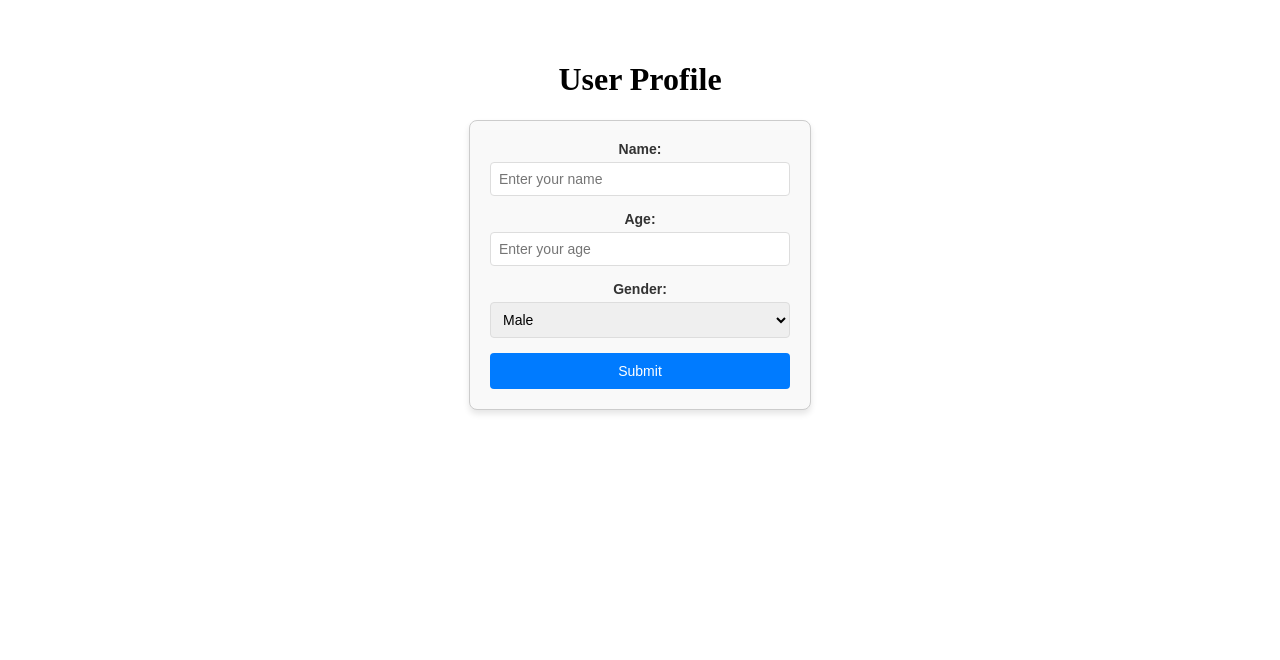
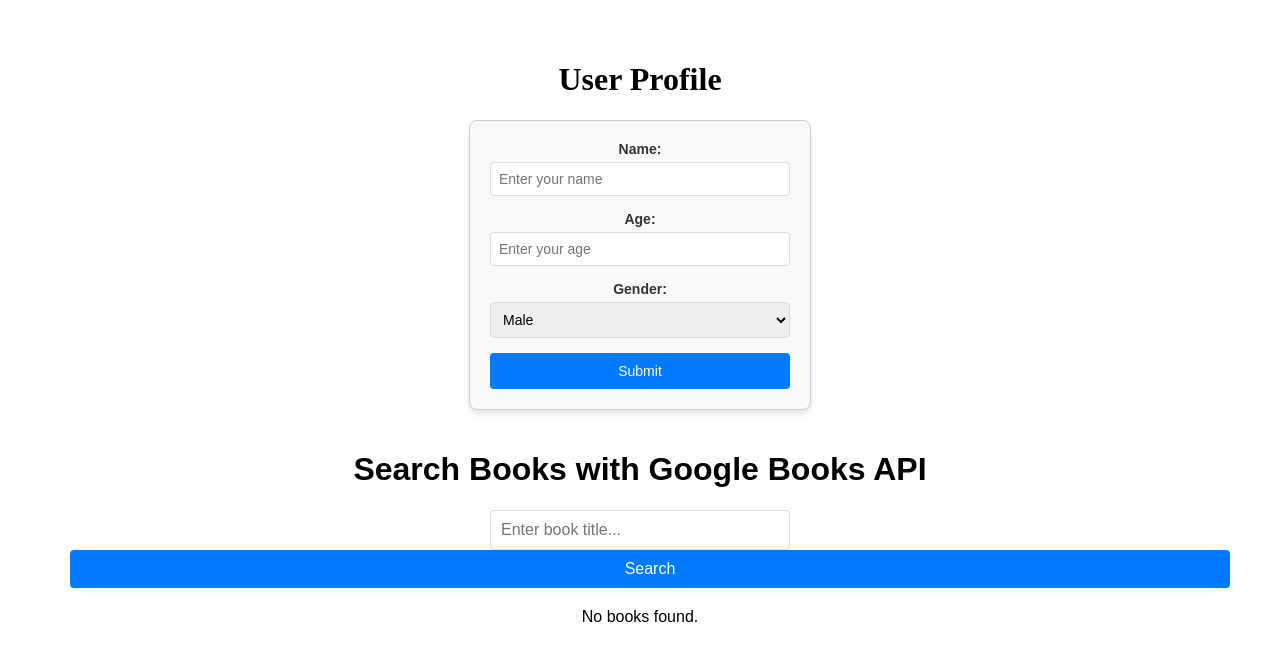
Before and after one commit to tigerhostsolutions/RTT50-MERN-SBA320-REACT-APPLICATION, a React (Vite) app: page / in a window 1280 px wide. Shown: the top 660 px of the page. Built offline with nearby package versions, Linux system fonts and the light colour scheme.

Commit message:
created/updated: added GoogleBooksSearch

```diff
--- a/index.html
+++ b/index.html
@@ -2,12 +2,13 @@
 <html lang="en">
   <head>
     <meta charset="UTF-8" />
-    <link rel="icon" type="image/svg+xml" href="/vite.svg" />
     <meta name="viewport" content="width=device-width, initial-scale=1.0" />
     <title>SBA 320 React Web App</title>
   </head>
   <body>
     <div id="root"></div>
+
+
     <script type="module" src="/src/main.jsx"></script>
   </body>
 </html>
--- a/package.json
+++ b/package.json
@@ -10,6 +10,7 @@
     "preview": "vite preview"
   },
   "dependencies": {
+    "axios": "^1.7.9",
     "react": "^18.3.1",
     "react-dom": "^18.3.1"
   },
--- a/src/App.jsx
+++ b/src/App.jsx
@@ -1,17 +1,23 @@
-import React from 'react';
+import React, { useState } from 'react';
 import UserForm from './components/UserForm/UserForm.jsx';
-import UserView from './components/UserView/UserView.jsx';
+import GoogleBooksSearch from "./components/GoogleBooks/GoogleBooksSearch.jsx";
 import './App.css'
 
 function App() {
+  const [searchQuery, setSearchQuery] = useState("");
+
+  const handleFormSubmission = (formData) => {
+    // Use formData (for example, name or gender) if needed for the query.
+    setSearchQuery(formData.name); // Trigger a new search in GoogleBooksSearch
+  };
 
   return (
       <main>
         <header >
           <h1 >User Profile</h1 >
         </header >
-        <UserForm />
-        <UserView />
+        <UserForm onSubmit={handleFormSubmission} /> {/* Pass handler via props */}
+        <GoogleBooksSearch query={searchQuery} />{/* Forward the query to GoogleBooksSearch */}
       </main >
   )
 }
--- /dev/null
+++ b/src/components/GoogleBooks/GoogleBooksSearch.css
@@ -0,0 +1,51 @@
+.google-books-search {
+    font-family: Arial, sans-serif;
+    padding: 20px;
+}
+
+.search-bar {
+    margin-bottom: 20px;
+}
+
+.search-bar input {
+    padding: 10px;
+    font-size: 1rem;
+    width: 300px;
+}
+
+.search-bar button {
+    padding: 10px;
+    font-size: 1rem;
+    margin-left: 10px;
+    cursor: pointer;
+}
+
+.results {
+    margin-top: 20px;
+}
+
+.book {
+    border: 1px solid #ccc;
+    border-radius: 5px;
+    margin-bottom: 20px;
+    padding: 15px;
+    display: flex;
+    align-items: flex-start;
+}
+
+.thumbnail {
+    max-width: 120px;
+    margin-right: 15px;
+}
+
+.error {
+    color: red;
+}
+
+.book-details h2 {
+    margin: 0;
+}
+
+.book-details p {
+    margin: 5px 0;
+}
--- /dev/null
+++ b/src/components/GoogleBooks/GoogleBooksSearch.jsx
@@ -0,0 +1,104 @@
+import React, {useEffect, useState} from 'react';
+import './GoogleBooksSearch.css';
+import axios from "axios";
+
+const GoogleBooksSearch = ({ query }) => {
+  // State to hold user input, books, and loading/error states
+  const [searchInput, setSearchInput] = useState("");
+  const [books, setBooks] = useState([]);
+  const [loading, setLoading] = useState(false);
+  const [error, setError] = useState(null);
+
+  // Function to fetch books from Google Books API
+  const fetchBooks = async () => {
+    if (!searchInput.trim()) {
+      alert("Please enter a book title");
+      return;
+    }
+
+    setLoading(true);
+    setError(null);
+    setBooks([]); // Clear existing results
+    const apiUrl = `https://www.googleapis.com/books/v1/volumes?q=${encodeURIComponent(
+        searchInput
+    )}`;
+
+    try {
+      const response = await axios.get(apiUrl);
+      const items = response.data.items || []; // Results array
+      setBooks(items);
+    } catch (err) {
+      setError("Failed to fetch books. Please try again.");
+    } finally {
+      setLoading(false);
+    }
+  };
+
+  // Use query to trigger a search when it changes
+  useEffect(() => {
+    if (query) {
+      setSearchInput(query); // Set the search input from the query prop
+      fetchBooks(); // Fetch books for the new query
+    }
+  }, [query]); // Dependency array ensures this runs on query changes
+
+  // Render each book item
+  const renderBooks = () => {
+    if (books.length === 0) {
+      return <p>No books found.</p>;
+    }
+
+    return books.map((book) => {
+      const { id, volumeInfo } = book;
+      const { title, authors, description, imageLinks } = volumeInfo;
+
+      return (
+        <div key={id} className="book">
+          <div className="book-info">
+            {imageLinks?.thumbnail && (
+              <img
+                src={imageLinks.thumbnail}
+                alt={title}
+                className="thumbnail"
+              />
+            )}
+            <div className="book-details">
+              <h2>{title || "No Title Available"}</h2>
+              <p>
+                <strong>Authors:</strong> {authors ? authors.join(", ") : "N/A"}
+              </p>
+              <p>{description || "No description available."}</p>
+            </div>
+          </div>
+        </div>
+      );
+    });
+  };
+
+  return (
+    <div className="google-books-search">
+      <h1>Search Books with Google Books API</h1>
+      <div className="search-bar">
+        <input
+          type="text"
+          placeholder="Enter book title..."
+          value={query}
+          onChange={(e) => setSearchInput(e.target.value)}
+        />
+        <button onClick={fetchBooks} disabled={loading}>
+          {loading ? "Searching..." : "Search"}
+        </button>
+      </div>
+
+      {/* Show loading spinner, error, or books */}
+      <div className="results">
+        {loading && <p>Loading...</p>}
+        {error && <p className="error">{error}</p>}
+        {!loading && !error && renderBooks()}
+      </div>
+
+    </div>
+  );
+};
+
+export default GoogleBooksSearch;
--- a/src/components/UserForm/UserForm.jsx
+++ b/src/components/UserForm/UserForm.jsx
@@ -1,7 +1,7 @@
 import React, {useState} from 'react';
 import './UserForm.css';
 
-const UserForm = () => {
+const UserForm = ({ onSubmit }) => {
   const [formData, setFormData] = useState({
     name: "",
     age: "",
@@ -16,9 +16,10 @@ const UserForm = () => {
     setFormData({ ...formData, [name]: value });
   };
 
-  const handleSubmit = (e) => {
+  const handleSubmit = async (e) => {
     e.preventDefault();
-    setIsSubmitted(true); // Switch to profile view
+    onSubmit(formData); // Pass data to parent via prop
+    setIsSubmitted(true); // Switch to profile view}
   };
 
   const handleEdit = () => {
@@ -88,4 +89,5 @@ const UserForm = () => {
       </form>
   );
 };
+
 export default UserForm;
```
Also changed, not shown: 1 other file (tests, documents, lock files or other folders).
